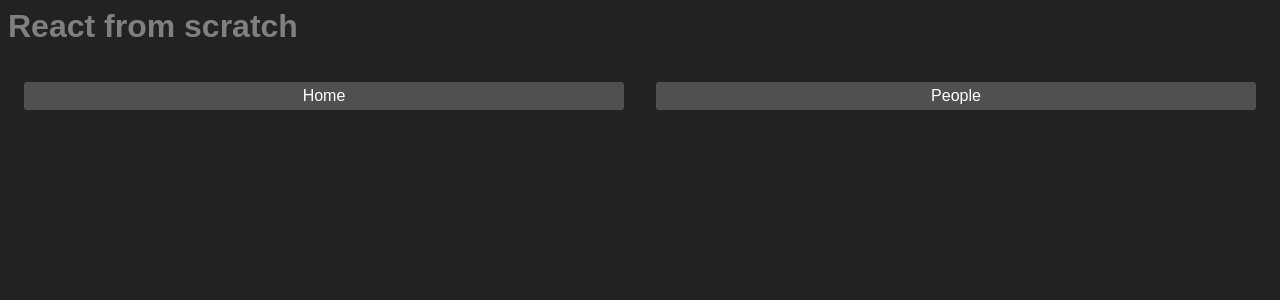
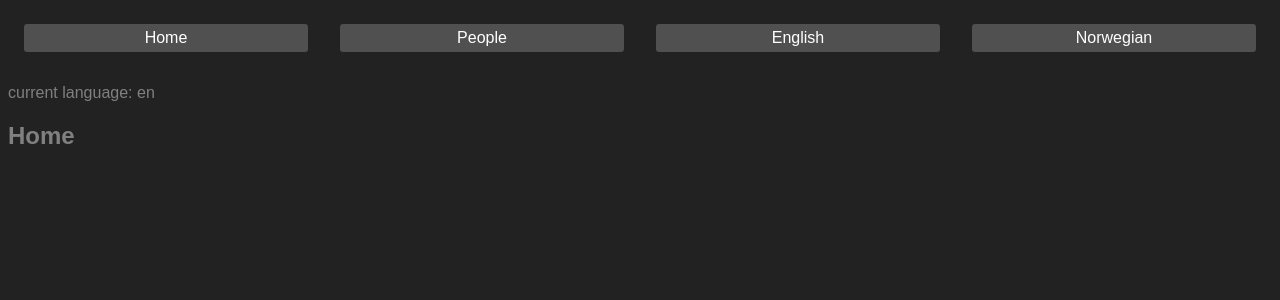
Before and after one commit to xec/react-lang-route, a React app: page /en in a window 1280 px wide. Shown: the top 300 px of the page. Built offline with nearby package versions, Linux system fonts and the light colour scheme.

Commit message:
routing with lang in url

```diff
--- a/public/index.html
+++ b/public/index.html
@@ -6,7 +6,6 @@
 </head>
 
 <body>
-  <h1>React from scratch</h1>
   <div id="app"></div>
   <script src="../src/index.js"></script>
 </body>
--- a/src/App.jsx
+++ b/src/App.jsx
@@ -1,21 +1,47 @@
 import React from 'react'
-import { Router, Link } from '@reach/router'
-import { Person, PersonIndex, PersonDetails } from './Person'
+import { Router, Link, Redirect, redirectTo } from '@reach/router'
+import { Person, PersonIndex } from './Person'
+
+// "/whatever/url/blah" => "/{lang}/url/blah"
+function replaceLang (url, lang) {
+  return url.replace(/^\/[^/]*/, '/' + lang)
+}
+
+const defaultLang = 'en'
+const supportedLangRegEx = /^(en|no)$/i
 
 export default function App () {
+  return (
+    <Router>
+      {/* make sure we always have a :lang part in the url */}
+      <Redirect from='/' to={defaultLang} noThrow />
+      <Root path=':lang'>
+        <Home path='/' />
+        <PersonIndex path='person' />
+        <Person path='person/:username' />
+      </Root>
+    </Router>
+  )
+}
+
+const Root = ({ lang, children, location }) => {
+  const url = location.pathname
+  // only support "en" or "no" for lang code.
+  // if no match, redirect to same location we're at,
+  // except ":lang" part is replaced with defaultLang
+  if (!supportedLangRegEx.test(lang)) {
+    redirectTo(replaceLang(url, defaultLang))
+  }
   return (
     <div>
       <nav className='mainNav'>
         <Link to='/'>Home</Link>
         <Link to='person'>People</Link>
+        <Link to={replaceLang(url, 'en')}>English</Link>
+        <Link to={replaceLang(url, 'no')}>Norwegian</Link>
       </nav>
-      <Router>
-        <Home path='/' />
-        <Person path='person'>
-          <PersonIndex path='/' />
-          <PersonDetails path=':username' />
-        </Person>
-      </Router>
+      <p>current language: {lang}</p>
+      {children}
     </div>
   )
 }
```
Also changed, not shown: src/Person.jsx (+2 -5 lines).
